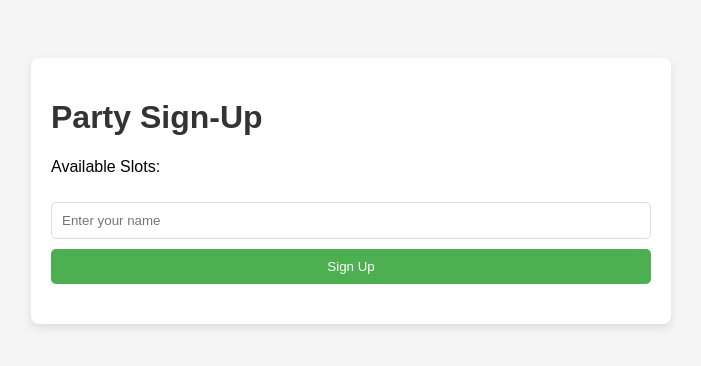
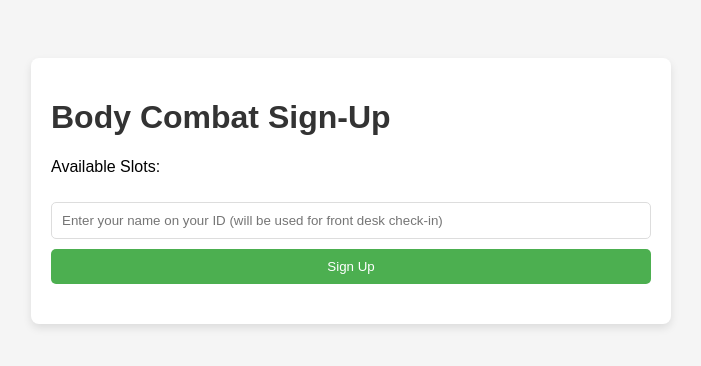
Before and after one commit to rzhz/bodycombat-signup, a plain HTML site: page index.html in a window 1280 px wide. Shown: the whole page, without its empty margins (289-990 px from the left). Drawn offline with Linux system fonts and the light colour scheme; no server answers.

Commit message:
Update index.html

```diff
--- a/index.html
+++ b/index.html
@@ -60,11 +60,11 @@
 </head>
 <body>
     <div class="container">
-        <h1>Party Sign-Up</h1>
+        <h1>Body Combat Sign-Up</h1>
         <p id="slots">Available Slots: <span id="remainingSlots"></span></p>
 
         <!-- Sign-up form -->
-        <input type="text" id="name" placeholder="Enter your name" required>
+        <input type="text" id="name" placeholder="Enter your name on your ID (will be used for front desk check-in)" required>
         <button onclick="signUp()" id="signUpBtn">Sign Up</button>
 
         <!-- List of sign-ups -->
```
